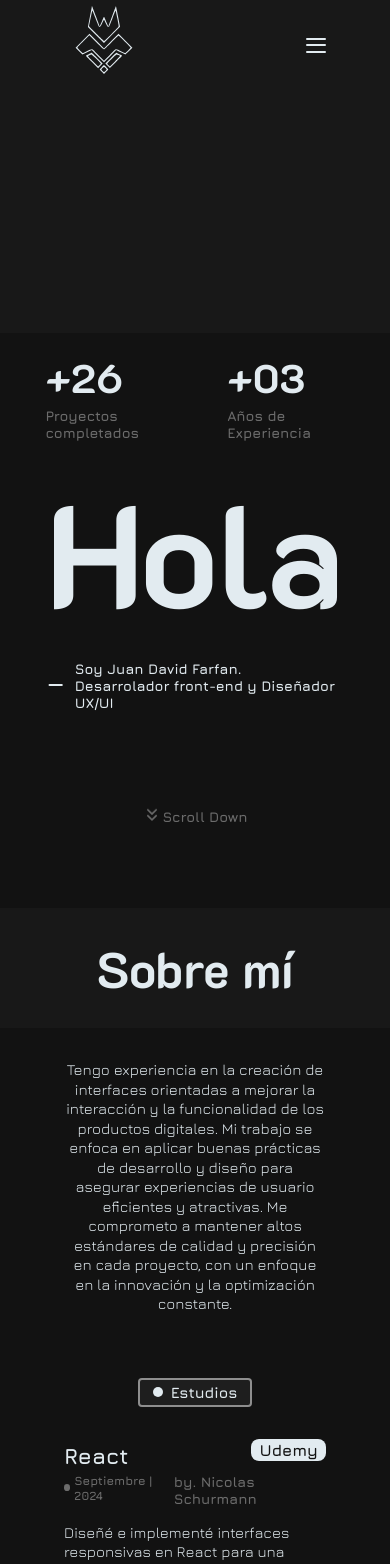
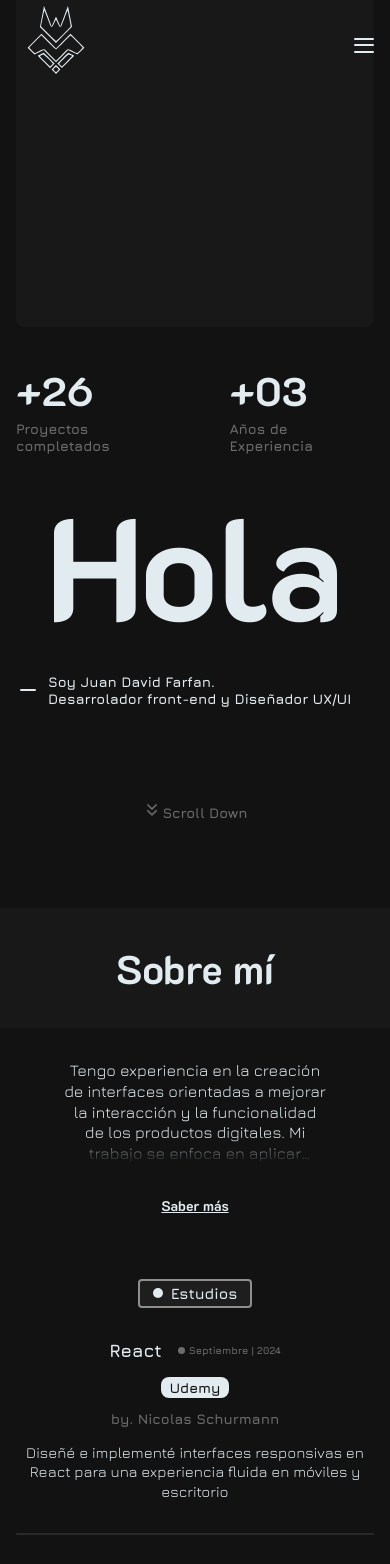
Before and after one commit to J-D-FARFAN/portfolio-JD, a React (Vite) app: page / in a window 390 px wide. Shown: the top 1564 px of the page. Built offline with nearby package versions, Linux system fonts and the light colour scheme; a web font is replaced by a local one.

Commit message:
adaptative mobile

```diff
--- a/src/assets/AboutMe/Components/studiesSkills.css
+++ b/src/assets/AboutMe/Components/studiesSkills.css
@@ -66,3 +66,35 @@
         }
     }
 }
+
+@media screen and (min-width: 319px) and (max-width: 441px){
+    .studiesSkills-contentBox{
+        text-align: center;
+        .studiesSkills-sectionMain{
+            flex-direction: column;
+            text-align: center;
+
+            .bx-studiesSkills-name-and-year{
+                flex-direction: row;
+                align-items: center;
+                justify-content: center;
+                gap: 1rem;
+
+                .bx-year-and-month{
+                    font-size: 10px;
+                }
+
+                .nameStudy{font-size: 18px;}
+            }
+
+            .studiesSkill-box-name{
+                margin-top: 1rem;
+                align-items: center;
+
+                .nameSkill{
+                    font-size: 14px;
+                }
+            }
+        }
+    }
+}
--- a/src/assets/AboutMe/aboutMe.css
+++ b/src/assets/AboutMe/aboutMe.css
@@ -27,6 +27,25 @@
     }
 
     .descriptionMe{width: 75%; line-height: 130%;}
+
+    .moreTxt{
+        display: none;
+        font-family: var(--fontF-second);
+        font-weight: bold;
+        text-decoration: underline;
+        margin: 0;
+        cursor: pointer;
+        font-size: 14px;
+        background-color: transparent;
+        color: var(--colorFT-white);
+        border: none;
+        outline: none;
+        transition: .3s ease-in-out;
+
+        &:hover{
+            color: gray;
+        }
+    }
 }
 
 .content--experience{
@@ -177,3 +196,64 @@
         }
     }
 }
+
+@media screen and (min-width: 319px) and (max-width: 441px){
+    .bx-introducionAboutMe{
+        .descriptionMe{
+            position: relative;
+            display: -webkit-box;
+            -webkit-box-orient: vertical;
+            line-clamp: 5;
+            -webkit-line-clamp: 5; /* Muestra solo 3 líneas */
+            overflow: hidden;
+            width: 100%;
+            max-height: 8.4em; /* Aproximadamente 5 líneas de texto */
+            transition: max-height 0.5s ease, opacity 0.5s ease;
+
+            &::before{
+                content: "";
+                position: absolute;
+                bottom: 0;
+                right: 0;
+                height: 1.8em; /* Altura del desvanecido */
+                width: 100%;
+                background: linear-gradient(to bottom, rgba(255, 255, 255, 0), var(--colorBG-black) 100%);
+                transition: .5s ease-in-out;
+            }
+        }
+
+        .descriptionMe.fullTxt {
+            max-height: 100vh;
+            line-clamp: unset;
+            -webkit-box-orient: unset;
+            overflow: visible;
+
+            &::before {
+                opacity: 0; /* Oculta el gradiente */
+            }
+        }
+
+        .moreTxt{display: block;}
+    }
+
+    .content__study-and-skills{
+
+        .content__skills{
+            .bx-skills{
+                flex-wrap: nowrap;
+                flex-direction: column;
+
+                .skills{
+                    width: 200px;
+                    height: 200px;
+                    padding: 3rem;
+                }
+                .html5:active{fill: #E44D26 !important;}
+                .css3{fill: #1572B6 !important;}
+                .js{fill: #F7DF1E !important;}
+                .react{fill: #61DAFB !important;}
+                .figma{fill: #A259FF !important;}
+            }
+        }
+    }
+}
--- a/src/assets/AboutMe/aboutMe.jsx
+++ b/src/assets/AboutMe/aboutMe.jsx
@@ -2,13 +2,20 @@
 import "./aboutMe.css";
 import { TitleIntroduction } from "./Components/titleIntroduction";
 import { StudiesSkills } from "./Components/studiesSkills";
+import { useState } from "react";
 
 export function AboutMePortfolio() {
+  const [showMore, setShowMore] = useState(false);
+  const showMoreTxt = showMore ? "descriptionMe fullTxt" : "descriptionMe";
+  const toggleShowMore = () => {
+    setShowMore(!showMore);
+  };
+
   return (
     <>
       <section className="bx-introducionAboutMe">
         <h2 className="secondTitle">Sobre mí</h2>
-        <p className="descriptionMe txt">
+        <p className={showMoreTxt}>
           Tengo experiencia en la creación de interfaces orientadas a mejorar la
           interacción y la funcionalidad de los productos digitales. Mi trabajo
           se enfoca en aplicar buenas prácticas de desarrollo y diseño para
@@ -16,6 +23,10 @@
           comprometo a mantener altos estándares de calidad y precisión en cada
           proyecto, con un enfoque en la innovación y la optimización constante.
         </p>
+
+        <button className="moreTxt" onClick={toggleShowMore}>
+          {showMore ? "Ver menos" : "Saber más"}
+        </button>
       </section>
 
       <article className="contentAboutMe-Study spacerPage">
--- a/src/assets/Hero/hero.css
+++ b/src/assets/Hero/hero.css
@@ -237,3 +237,16 @@
         }
     }
 }
+
+
+@media screen and (min-width: 319px) and (max-width: 441px){
+
+    .content__allIntroduction-portfolio{
+        gap: 1rem;
+
+        .image-presentation-portfolio{
+            width: 100%;
+            border-radius: 0 0 8px 8px;
+        }
+    }
+}
--- a/src/index.css
+++ b/src/index.css
@@ -135,3 +135,14 @@
 
   .txt{font-size: 15px;}
 }
+
+
+@media screen and (min-width: 319px) and (max-width: 441px){
+  body{--fts-preset-5: 40px}
+
+  .spacerPage {
+    padding: 0 1rem;
+  }
+
+  .txt{font-size: 14px;}
+}
```
